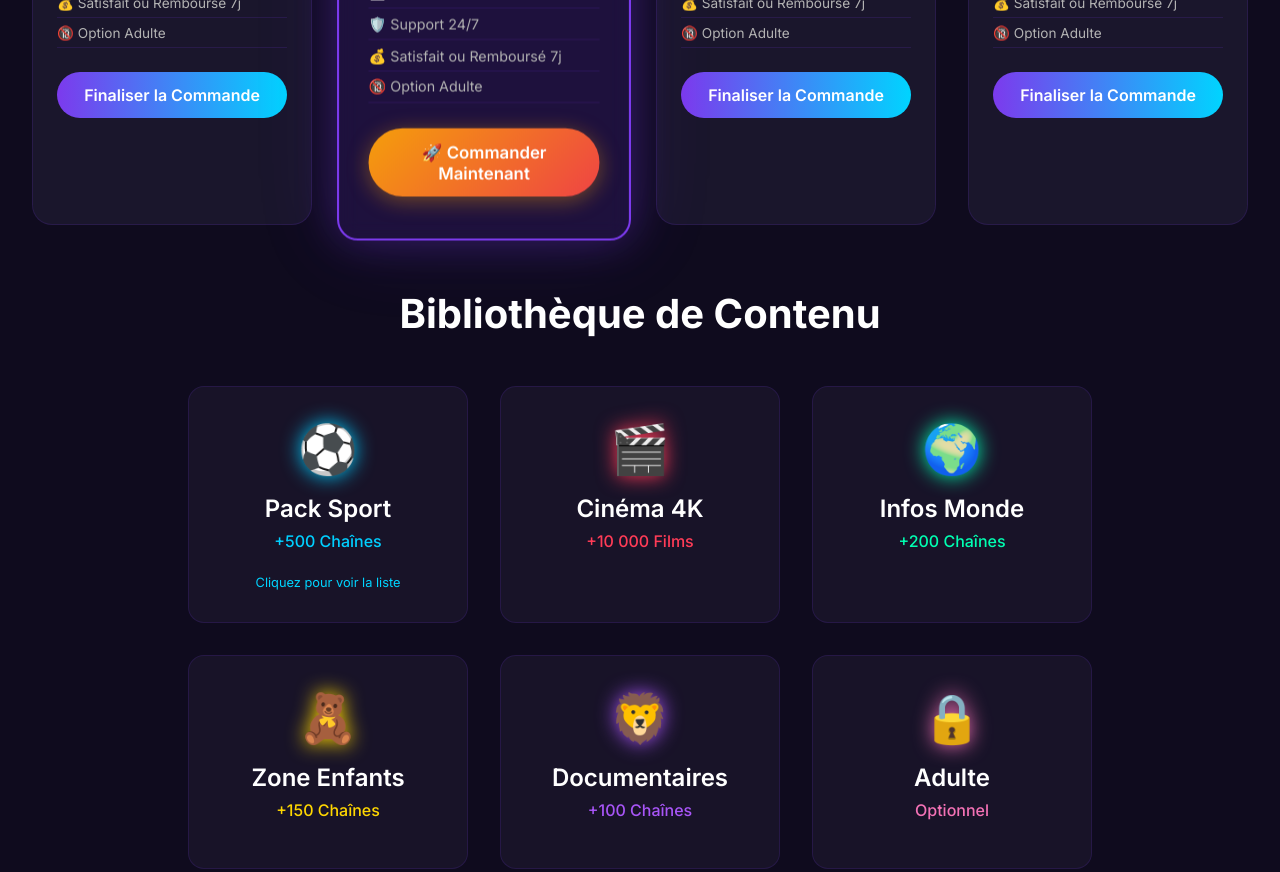
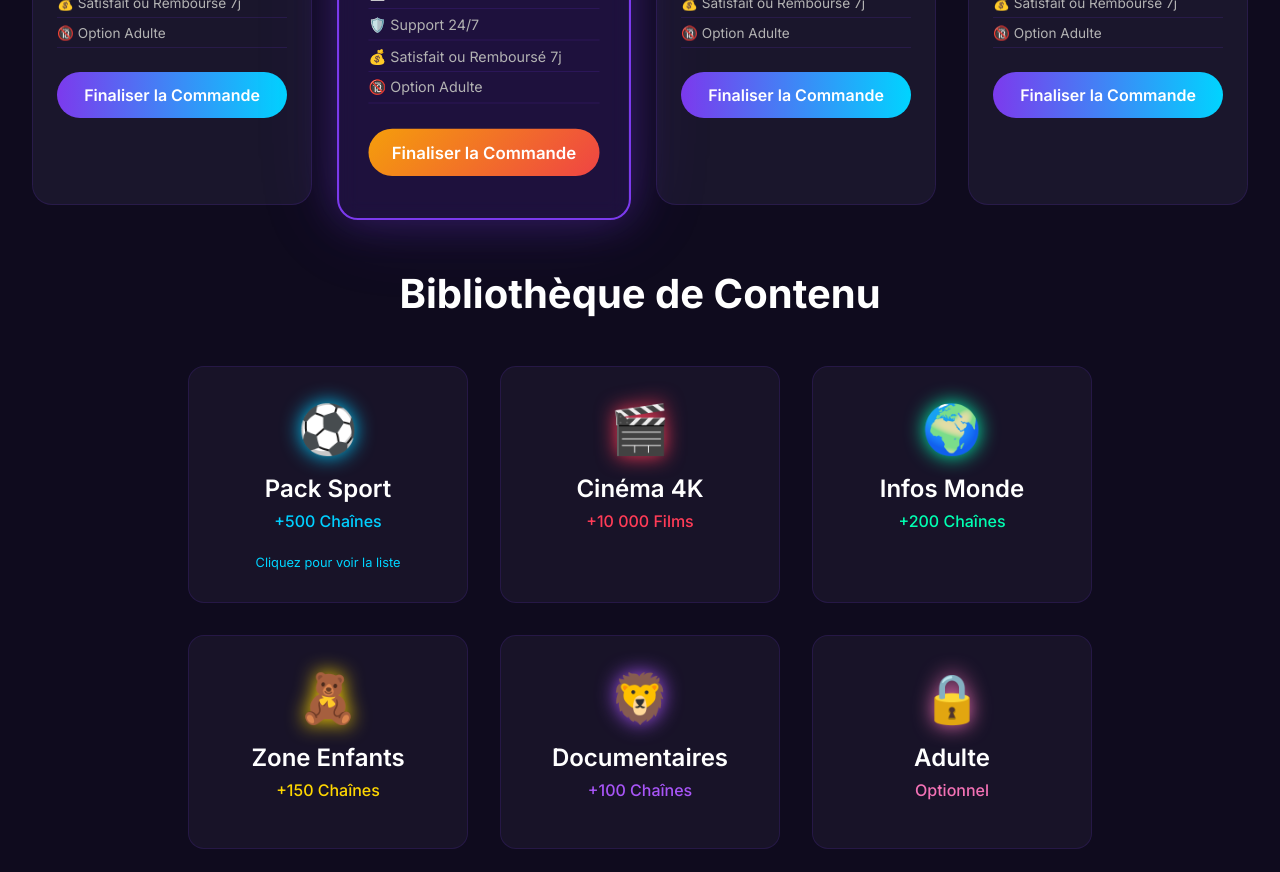
Before and after one commit to SmailNilson/iptv-platform, a Next.js app: page / in a window 1280 px wide. Shown: the part 1500-2372 px from the top of the page. Built offline with nearby package versions, Linux system fonts and the light colour scheme.

Commit message:
Make all buttons identical - same text, same size

```diff
--- a/src/components/home/PlansSection.tsx
+++ b/src/components/home/PlansSection.tsx
@@ -174,10 +174,10 @@ export const PlansSection = () => {
                                 fontWeight: '600',
                                 cursor: 'pointer',
                                 fontSize: '1rem',
-                                boxShadow: plan.highlight ? '0 4px 20px rgba(245, 158, 11, 0.4)' : 'none',
+                                whiteSpace: 'nowrap',
                                 transition: 'all 0.3s ease'
                             }}>
-                                {plan.highlight ? '🚀 Commander Maintenant' : 'Finaliser la Commande'}
+                                Finaliser la Commande
                             </div>
                         </Link>
                     </div>
```
